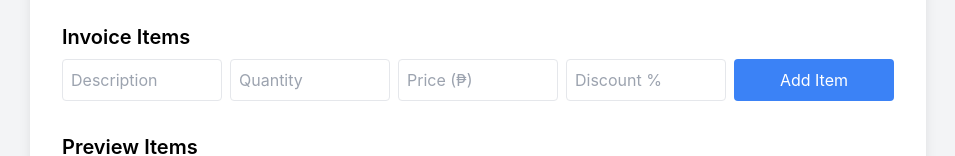
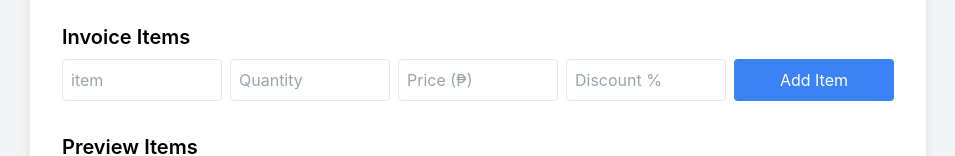
Before and after one commit to M23jJohn/receiptmj, a React (Create React App) app: page / in a window 1280 px wide. Shown: the part 461-617 px from the top of the page, without its empty margins (162-1117 px from the left). Built offline with nearby package versions, Linux system fonts and the light colour scheme.

Commit message:
update src/App.js

```diff
--- a/src/App.js
+++ b/src/App.js
@@ -21,7 +21,7 @@ export default function App() {
   const [indate, setIndate] = useState("");
   const [notes, setNotes] = useState("");
   const [items, setItems] = useState([]);
-  const [newItem, setNewItem] = useState({ description: '', quantity: '', price: '', discount: '' });
+  const [newItem, setNewItem] = useState({ item: '', quantity: '', price: '', discount: '' });
 
   const handleInputChange = (e) => {
     const { name, value } = e.target;
@@ -32,11 +32,11 @@ export default function App() {
   };
 
   const addItem = () => {
-    if (newItem.description && newItem.quantity && !isNaN(newItem.price) && !isNaN(newItem.discount)) {
+    if (newItem.item && newItem.quantity && !isNaN(newItem.price) && !isNaN(newItem.discount)) {
       const quantity = parseInt(newItem.quantity);
       const total = (quantity * newItem.price) * (1 - newItem.discount / 100);
       setItems([...items, { ...newItem, quantity, total }]);
-      setNewItem({ description: '', quantity: '', price: '', discount: '' });
+      setNewItem({ item: '', quantity: '', price: '', discount: '' });
     }
   };
 
@@ -172,9 +172,9 @@ export default function App() {
               <div className="grid grid-cols-5 gap-2 mb-2">
                 <input
                   type="text"
-                  name="description"
-                  placeholder="Description"
-                  value={newItem.description}
+                  name="item"
+                  placeholder="item"
+                  value={newItem.item}
                   onChange={handleInputChange}
                   className="p-2 border rounded"
                 />
```
